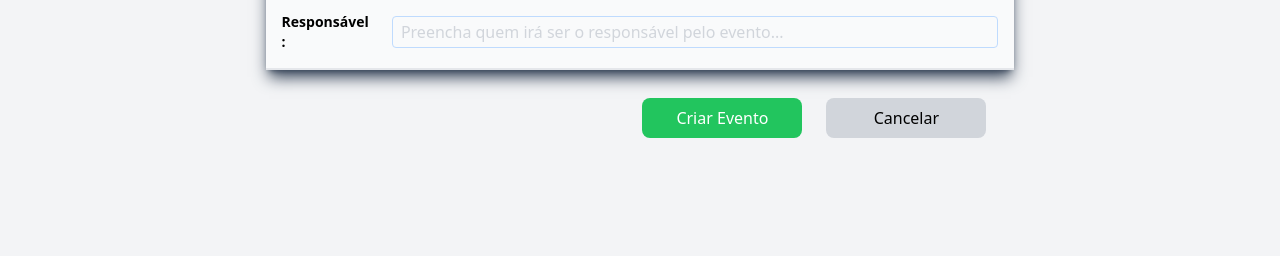
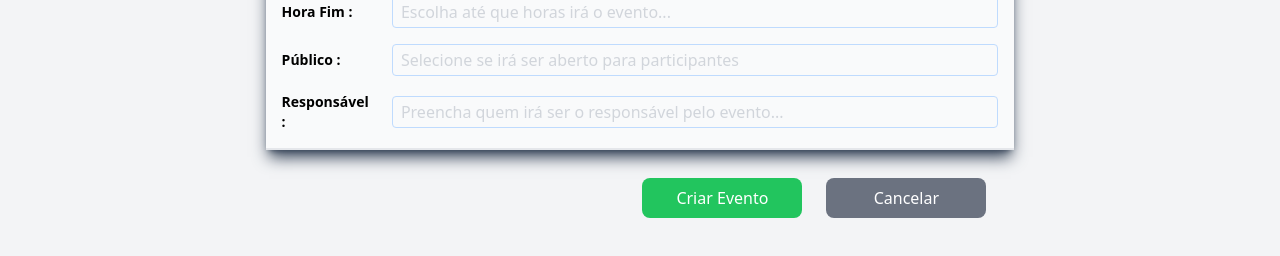
Before and after one commit to jeferson-git/gestao-eventos-adm, a Vue app: page /dashboard/adicionar-evento in a window 1280 px wide. Shown: the part 476-732 px from the top of the page. Built offline with nearby package versions, Linux system fonts and the light colour scheme.

Commit message:
Botao para mobile

```diff
--- a/src/components/eventos/EventCreate.vue
+++ b/src/components/eventos/EventCreate.vue
@@ -17,16 +17,15 @@
           <input-form :configButton="configButtonOpen"></input-form>
           <input-form :configButton="configButtonResponsible"></input-form>
         </div>
-        <div class="p-4 float-right">
-          <button
-            type="button"
-            class="m-3 p-2 w-40 bg-green-500 rounded-lg text-white"
-          >
-            Criar Evento
-          </button>
-          <button class="m-3 p-2 w-40 bg-gray-300 rounded-lg text-black">
-            Cancelar
-          </button>
+        <div class="p-4 float-right flex">
+          <button-form
+            :messageButton="messageButtonCreate"
+            :colorButton="colorButtonCreate"
+          />
+          <button-form
+            :messageButton="messageButtonCancel"
+            :colorButton="colorButtonCancel"
+          />
         </div>
       </div>
     </div>
@@ -57,6 +56,19 @@
           :configButton="configButtonResponsible"
         ></input-form-mobile>
       </div>
+      <hr>
+      <div class="mr-6 p-2">
+        <button-form
+          :messageButton="messageButtonCreate"
+          :colorButton="colorButtonCreate"
+          :mobileButton="true"
+        />
+        <button-form
+          :messageButton="messageButtonCancel"
+          :colorButton="colorButtonCancel"
+          :mobileButton="true"
+        />
+      </div>
     </div>
   </div>
 </template>
@@ -66,10 +78,11 @@ import { computed, defineComponent } from "vue";
 
 import HeaderMessage from "../shared/HeaderMessage.vue";
 import InputForm from "../shared/InputForm.vue";
+import ButtonForm from "../shared/ButtonForm.vue";
 import InputFormMobile from "../shared/InputFormMobile.vue";
 
 export default defineComponent({
-  components: { HeaderMessage, InputForm, InputFormMobile },
+  components: { HeaderMessage, InputForm, InputFormMobile, ButtonForm },
   setup() {
     const message = computed(() => {
       return "Por favor, preencha o formulário para criar seu novo evento...";
@@ -180,6 +193,22 @@ export default defineComponent({
       return base;
     });
 
+    const messageButtonCreate = computed(() => {
+      return "Criar Evento";
+    });
+
+    const messageButtonCancel = computed(() => {
+      return "Cancelar";
+    });
+
+    const colorButtonCreate = computed(() => {
+      return "";
+    });
+
+    const colorButtonCancel = computed(() => {
+      return "bg-gray-500";
+    });
+
     const formClass = computed(() => {
       const base = [
         "w-full",
@@ -205,6 +234,10 @@ export default defineComponent({
       configButtonAward,
       configButtonOpen,
       configButtonResponsible,
+      messageButtonCreate,
+      messageButtonCancel,
+      colorButtonCreate,
+      colorButtonCancel,
     };
   },
 });
--- /dev/null
+++ b/src/components/eventos/EventManage.vue
@@ -0,0 +1,11 @@
+<template>
+  <div class="container mx-auto bg-gray-100">teste</div>
+</template>
+
+<script lang="ts">
+import { defineComponent } from "vue";
+
+export default defineComponent({
+  setup() {},
+});
+</script>
--- /dev/null
+++ b/src/components/shared/ButtonForm.vue
@@ -0,0 +1,45 @@
+<template>
+  <div>
+    <button type="button" :class="classButton">
+      {{ message }}
+    </button>
+  </div>
+</template>
+
+<script lang="ts">
+import { computed, defineComponent } from "vue";
+
+export default defineComponent({
+  props: {
+    messageButton: {
+      type: String,
+      default: "Clique Aqui",
+    },
+    colorButton: {
+      type: String,
+    },
+    mobileButton: {
+      type: Boolean,
+      default: false,
+    },
+  },
+  setup(props) {
+    const message = computed(() => {
+      return props.messageButton;
+    });
+
+    const classButton = computed(() => {
+      const base = [
+        "m-3",
+        "p-2",
+        props.mobileButton ? "w-full m-auto" : "w-40",
+        props.colorButton ? props.colorButton : "bg-green-500",
+        "rounded-lg",
+        "text-white",
+      ];
+      return base;
+    });
+    return { message, classButton };
+  },
+});
+</script>
--- a/src/components/shared/InputForm.vue
+++ b/src/components/shared/InputForm.vue
@@ -58,7 +58,7 @@ export default defineComponent({
     const classButtonComponent = computed(() => {
       return props.classButton;
     });
-    console.log(props.configButton);
+
     return {
       labelComponent,
       placeholderComponent,
--- a/src/components/shared/InputFormMobile.vue
+++ b/src/components/shared/InputFormMobile.vue
@@ -58,7 +58,7 @@ export default defineComponent({
     const classButtonComponent = computed(() => {
       return props.classButton;
     });
-    console.log(props.configButton);
+
     return {
       labelComponent,
       placeholderComponent,
--- a/src/pages/DashboardPage.vue
+++ b/src/pages/DashboardPage.vue
@@ -1,9 +1,9 @@
 <template>
   <div class="w-full static md:fixed bg-gray-200">
     <nav-bar></nav-bar>
-  </div>
-  <div class="w-full h-screen items-center p-4 bg-gray-100">
-    <router-view></router-view>
+    <div class="w-full h-screen items-center p-4 bg-gray-100">
+      <router-view></router-view>
+    </div>
   </div>
 </template>
 
--- a/src/routes/index.ts
+++ b/src/routes/index.ts
@@ -5,6 +5,7 @@ import DashboardPage from '../pages/DashboardPage.vue';
 
 import EventList from '../components/eventos/EventList.vue'
 import EventCreate from '../components/eventos/EventCreate.vue'
+import EventManage from '../components/eventos/EventManage.vue'
 
 const routes = [
   {
@@ -24,6 +25,10 @@ const routes = [
       {
         path: 'adicionar-evento',
         component: EventCreate
+      },
+      {
+        path: 'gerenciar-evento',
+        component: EventManage
       }
     ]
   }
```
